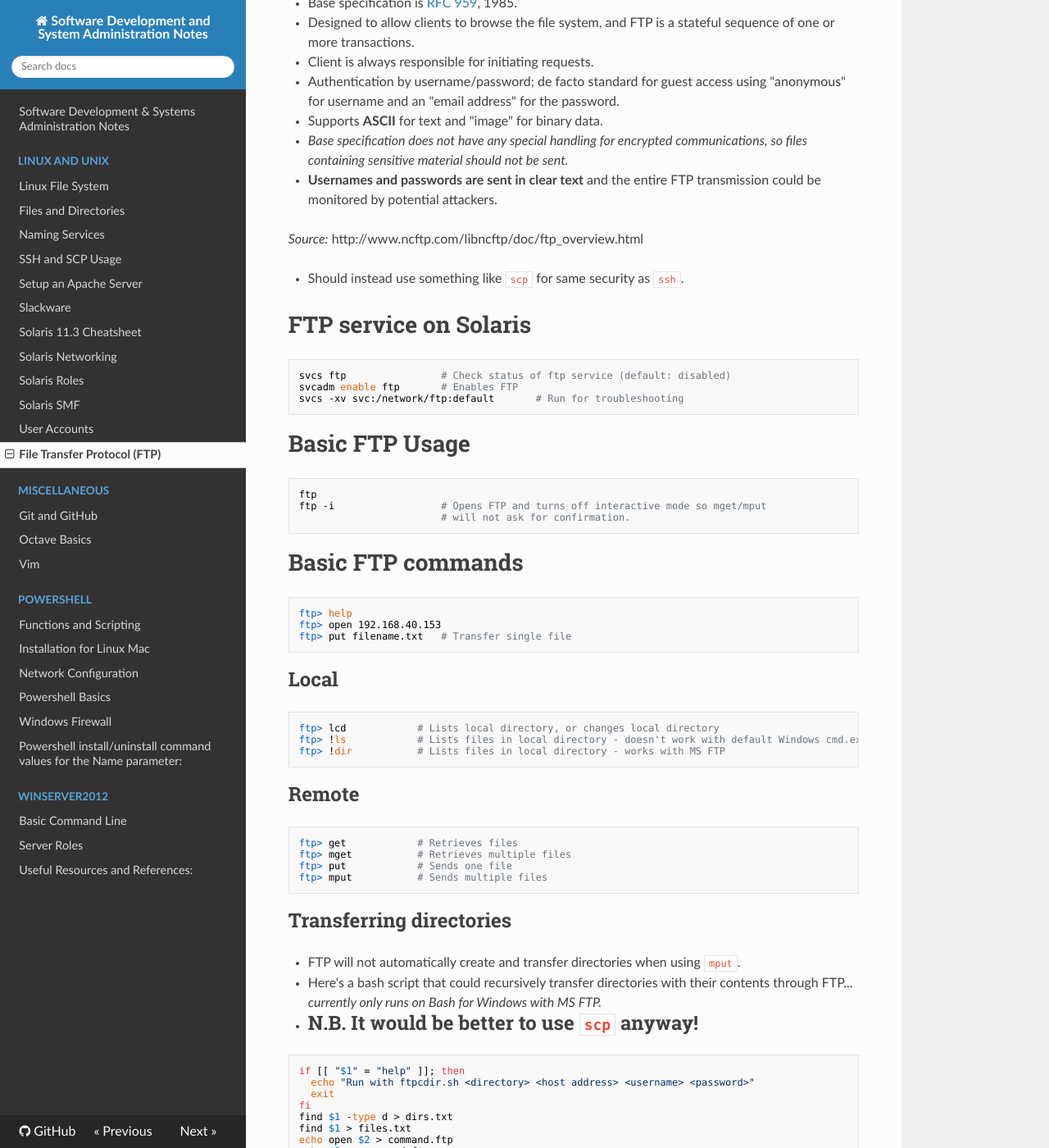
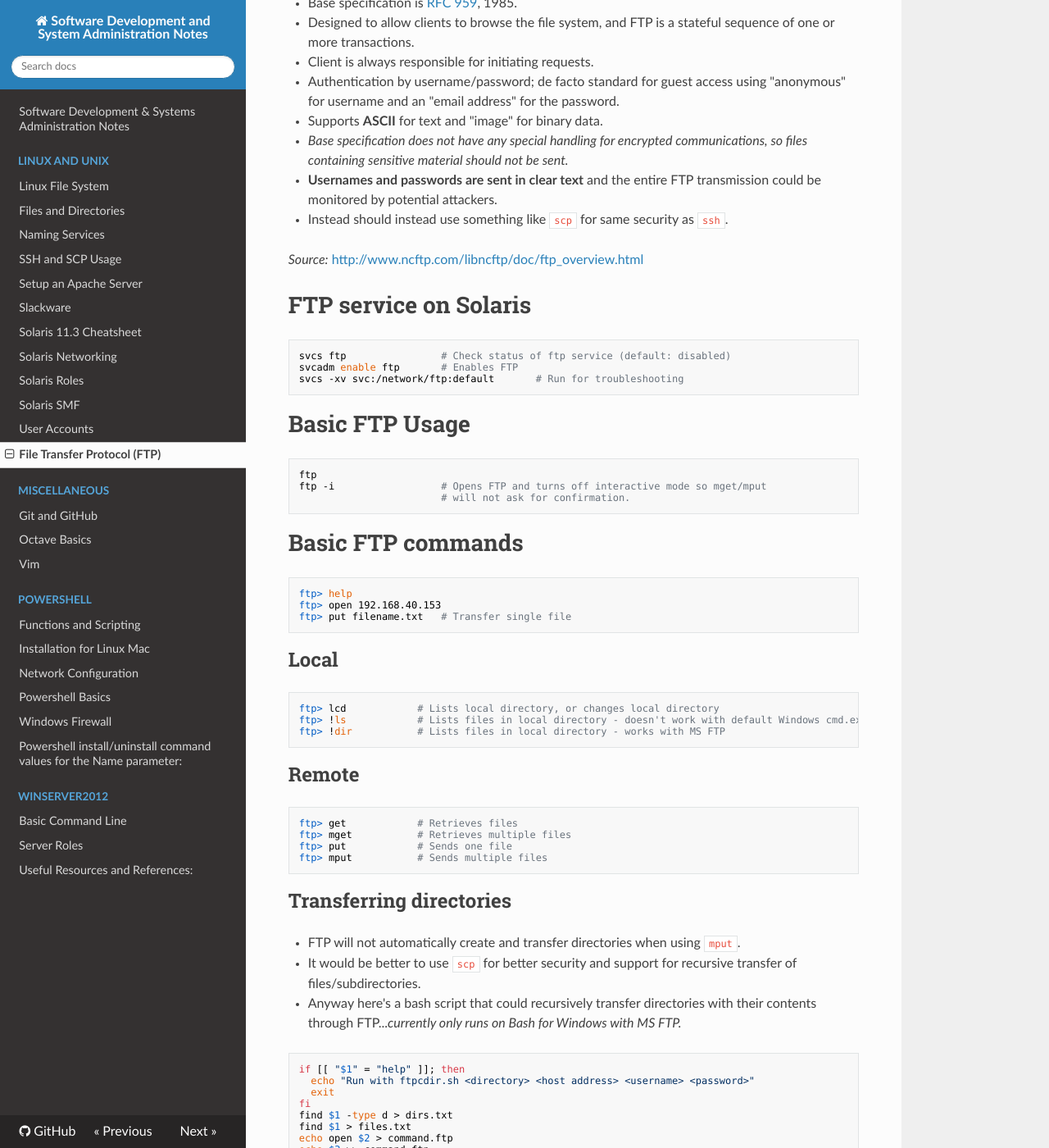
Before and after one commit to dotneko/dev-sysadmin, an MkDocs documentation site: the page built from docs/Linux-and-Unix/Using_FTP.md, in a window 1280 px wide and 1400 px high, scrolled down 192 px. Shown: the whole window at 82% size. Built offline with MkDocs 1.6.1, drawn with Linux system fonts in a browser that asks for light colours; nearby versions of some CDN libraries.

Commit message:
Update Using_FTP.md

````diff
--- a/docs/Linux-and-Unix/Using_FTP.md
+++ b/docs/Linux-and-Unix/Using_FTP.md
@@ -8,10 +8,10 @@
 - Supports **ASCII** for text and "image" for binary data.
 - *Base specification does not have any special handling for encrypted communications, so files containing sensitive material should not be sent.*
 - **Usernames and passwords are sent in clear text** and the entire FTP transmission could be monitored by potential attackers.
+- Instead should instead use something like `scp` for same security as `ssh`.
 
-*Source:* http://www.ncftp.com/libncftp/doc/ftp_overview.html
+*Source:* [http://www.ncftp.com/libncftp/doc/ftp_overview.html](http://www.ncftp.com/libncftp/doc/ftp_overview.html)
 
-- Should instead use something like `scp` for same security as `ssh`.
 
 # FTP service on Solaris
 
@@ -56,9 +56,9 @@
 
 ## Transferring directories
 - FTP will not automatically create and transfer directories when using `mput`.
-- Here's a bash script that could  recursively transfer directories with their contents through FTP... *currently only runs on Bash for Windows with MS FTP.*
-- N.B. It would be better to use `scp` anyway!
--
+- It would be better to use `scp` for better security and support for recursive transfer of files/subdirectories.
+- Anyway here's a bash script that could recursively transfer directories with their contents through FTP...*currently only runs on Bash for Windows with MS FTP.*
+
 ```
 if [[ "$1" = "help" ]]; then
   echo "Run with ftpcdir.sh <directory> <host address> <username> <password>"
````
